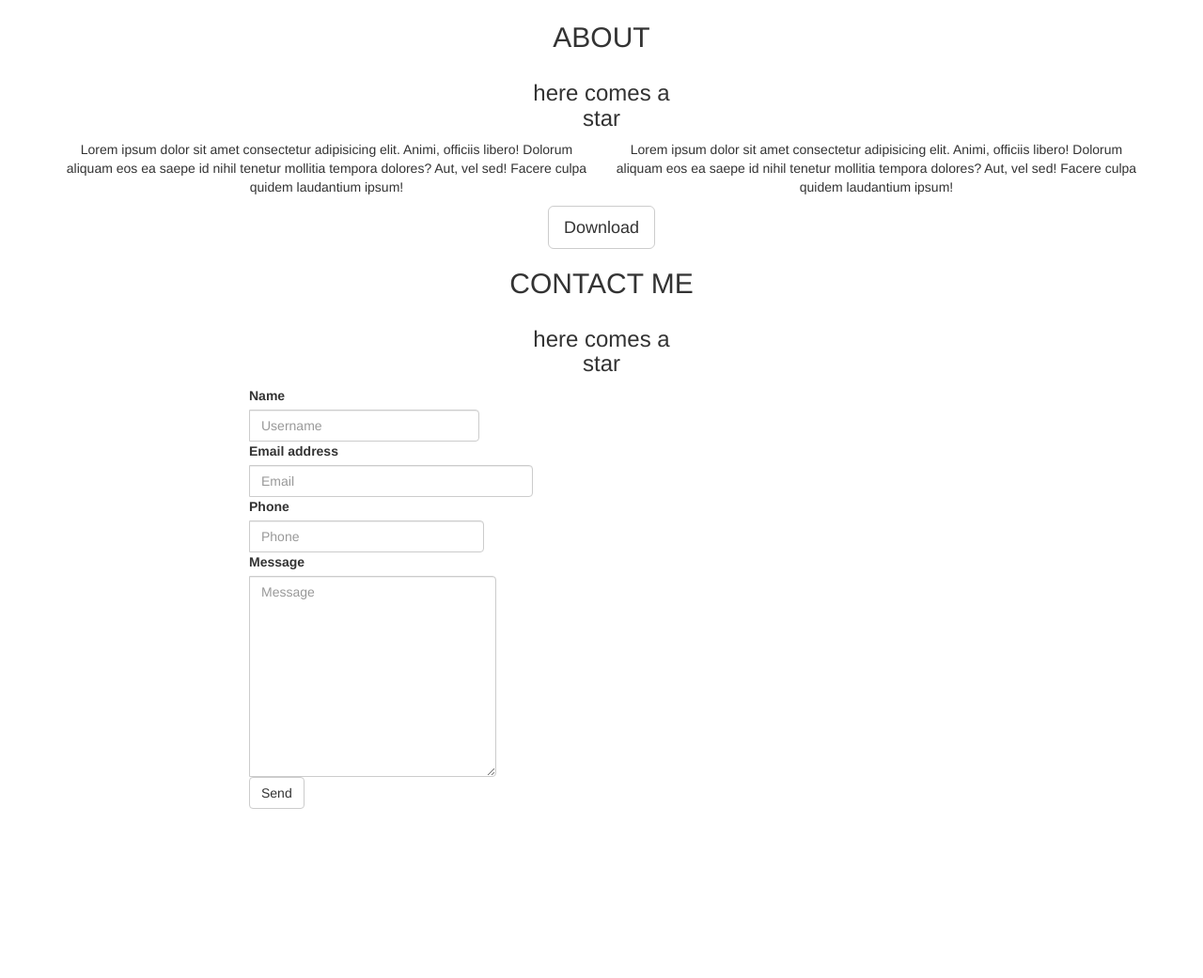
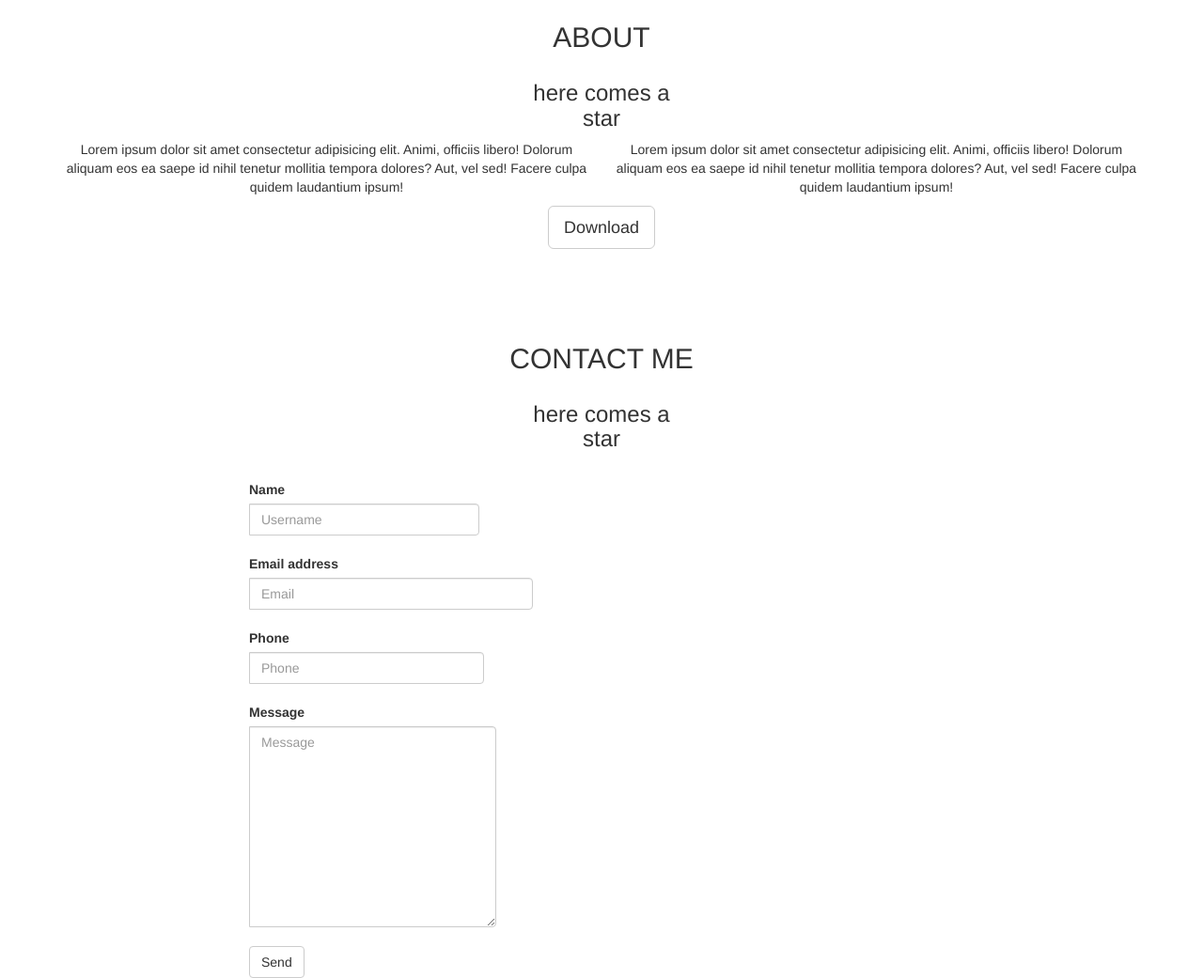
Before and after one commit to RobertoBarbagallo/html-css-bootstrap-freelancer, a plain HTML site: page index.html in a window 1280 px wide. Shown: the part 643-1684 px from the top of the page at 94% size. Before the commit the page ends 1504 px from the top, so only its background shows below. Drawn offline with nearby package versions, Linux system fonts and the light colour scheme.

Commit message:
da padding agli elementi del form

```diff
--- a/style.css
+++ b/style.css
@@ -9,3 +9,12 @@
 .green_about .text_row{
     padding-top: 80px;
 }
+
+
+.white_contact .text_row{
+    padding-top: 80px;
+}
+
+form >*{
+    padding-top: 20px;
+}
```
